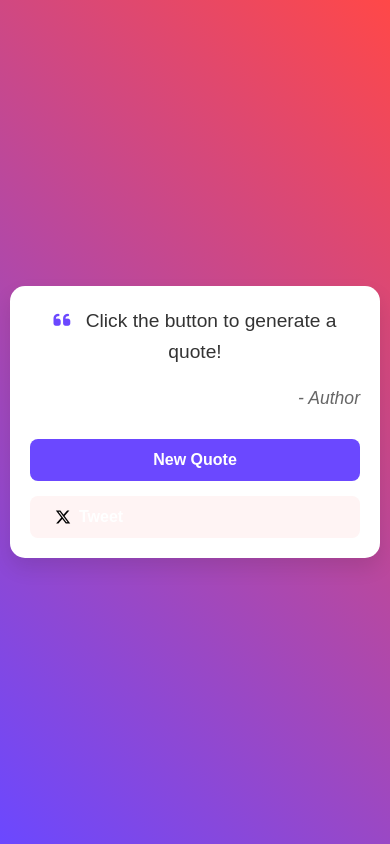
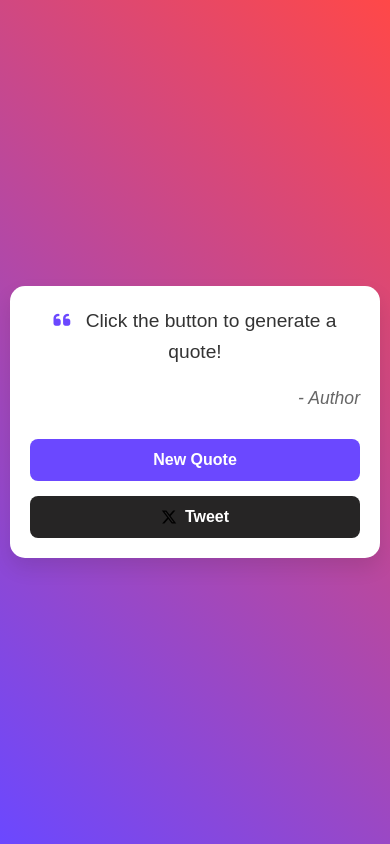
Before and after one commit to Khushansh777/Quote-Generator, a plain HTML site: page index.html in a window 390 px wide. Drawn offline with Linux system fonts and the light colour scheme; no server answers.

Commit message:
Fixed postioning of tweet-quote for phones

```diff
--- a/styles.css
+++ b/styles.css
@@ -86,6 +86,7 @@ button {
     display: flex;
     align-items: center;
     gap: 8px;
+    text-align: center;
 }
 
 #tweet-quote i {
@@ -113,7 +114,11 @@ button {
         flex-direction: column;
     }
 
+    #tweet-quote{
+        background-color: #1a1919f1;
+    }
     button {
         width: 100%;
+        justify-content: center;
     }
 }
```
